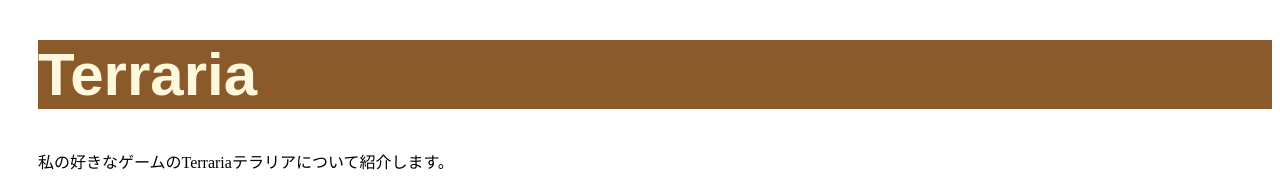
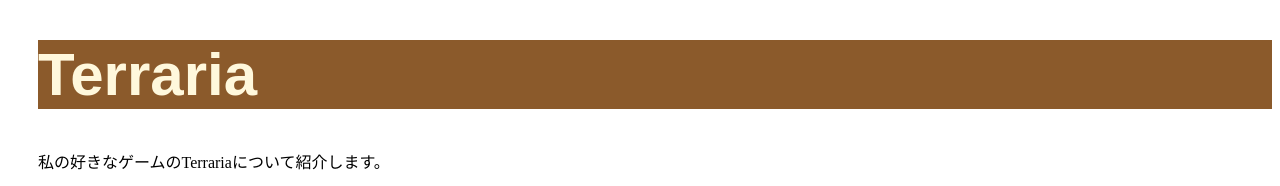
Before and after one commit to menga0416/my-portforio, a plain HTML site: page index.html in a window 1280 px wide. Shown: the top 186 px of the page. Drawn offline with Linux system fonts and the light colour scheme.

Commit message:
Update index.html

```diff
--- a/index.html
+++ b/index.html
@@ -9,7 +9,7 @@
 <!-- Start your code here -->
 
 <h1 class="lw pos">Terraria</h1>
-<p class="pos">私の好きなゲームのTerrariaテラリアについて紹介します。</p>
+<p class="pos">私の好きなゲームのTerrariaについて紹介します。</p>
 <img src="terraria_world.jpg" alt="Terrariaのゲーム画面" width="500">
 <h2 class="sz1 po">Terrariaってどんなゲーム？</h2>
 <ul class="pos">
```
